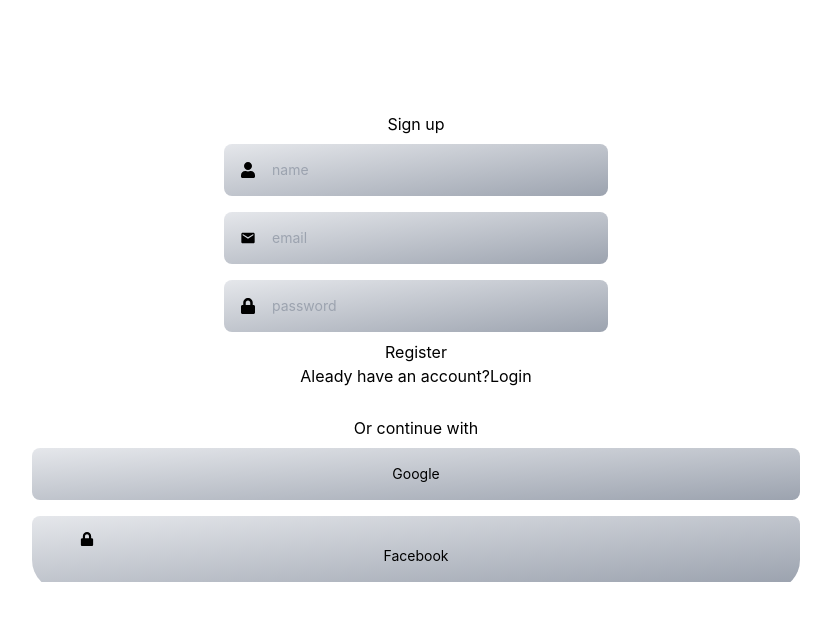
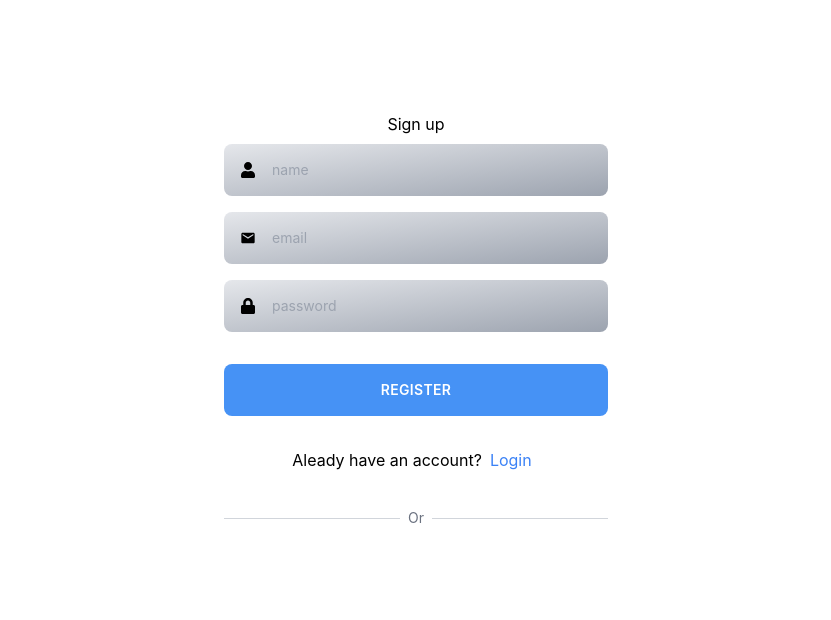
Before and after one commit to nhier17/my-fitness, a React (Create React App) app: page /signup in a window 1280 px wide. Shown: the top 620 px of the page, without its empty margins (224-1055 px from the left). Built offline with nearby package versions, Linux system fonts and the light colour scheme; no server answers.

Commit message:
complete signup logic

```diff
--- a/package.json
+++ b/package.json
@@ -3,6 +3,7 @@
   "version": "0.1.0",
   "private": true,
   "dependencies": {
+    "@react-oauth/google": "^0.12.1",
     "@testing-library/jest-dom": "^5.17.0",
     "@testing-library/react": "^13.4.0",
     "@testing-library/user-event": "^13.5.0",
--- a/src/components/Signup.jsx
+++ b/src/components/Signup.jsx
@@ -1,49 +1,92 @@
-import React from 'react'
+import React,{ useState } from 'react'
 import { MdEmail } from 'react-icons/md'
 import { FaLock, FaUser } from 'react-icons/fa'
 import { Link,useNavigate } from 'react-router-dom'
 import axios from "axios"
 import { toast } from 'sonner';
+import { GoogleLogin } from '@react-oauth/google';
+
 
 const Signup = () => {
+  const navigate = useNavigate();
+  const [formData, setFormData] = useState({
+    name: '',
+    email: '',
+    password: '',
+  })
+//register user
+const submitHandler = async (e) => {
+  e.preventDefault();
+  try {
+    const response = await axios.post('http://localhost:5000/api/auth/register', formData)
+    if(response.data) {
+      const userNAme = response.data.user.name;
+      toast.success(`Welcome, ${userNAme}`)
+      navigate('/')
+    }
+  } catch (error) {
+    toast.error(error.response.data.msg)
+  }
+
+}
+
+const inputHandler = (e) => {
+setFormData({ ...formData,
+  [e.target.name]: e.target.value})
+}
+
   return (
     <div className="m-auto mt-[5rem] bg-[#fff] rounded-[30px] relative overflow-hidden w-[768px] max-w-full min-h-[480px]">
-       <form className="mt-8 flex items-center justify-center flex-col ">
+       <form className="mt-8 flex items-center justify-center flex-col" onSubmit={submitHandler}>
      <h1>Sign up</h1>
      <div className="relative w-1/2">
         <FaUser className="absolute top-[50%] left-0 translate-x-full -translate-y-1/2" />
         <input
+        onChange={inputHandler}
         className="text-black bg-gradient-to-br from-gray-200 to-gray-400 border-none my-2 px-12 py-4 text-sm rounded-lg w-full focus:outline-none"
          type="text" placeholder="name" name="name" />
      </div>
      <div className="relative w-1/2">
         <MdEmail className="absolute top-[50%] left-0 translate-x-full -translate-y-1/2" />
         <input
+        onChange={inputHandler}
         className="text-black bg-gradient-to-br from-gray-200 to-gray-400 border-none my-2 px-12 py-4 text-sm rounded-lg w-full focus:outline-none"
          type="email" placeholder="email" name="email" />
      </div>
      <div className="relative w-1/2">
         <FaLock className="absolute top-[50%] left-0 translate-x-full -translate-y-1/2" />
         <input
+        onChange={inputHandler}
         className="text-black bg-gradient-to-br from-gray-200 to-gray-400 border-none my-2 px-12 py-4 text-sm rounded-lg w-full focus:outline-none"
          type="password" placeholder="password" name="password" />
      </div>
-     <button>Register</button>
-     <p>Aleady have an account?
-        <Link to="/login">
+     <button
+     className="bg-[#4692F5] border-none my-2 px-12 py-4 text-white text-xs sm:text-sm rounded-lg w-1/2 focus:outline-none font-semibold tracking-wide uppercase cursor-pointer mt-6"
+     type="submit">
+        Register
+        </button>
+     <p className="m-6">Aleady have an account?
+        <Link
+         className="text-blue-500 mx-2"
+         to="/login">
             Login
         </Link>
      </p>
         </form>
-        <p className="text-center mt-7">Or continue with</p>
-        <div>
-            <button className="bg-gradient-to-br from-gray-200 to-gray-400 border-none my-2 px-12 py-4 text-sm rounded-lg w-full focus:outline-none">
-                Google
-            </button>
-            <button className="bg-gradient-to-br from-gray-200 to-gray-400 border-none my-2 px-12 py-4 text-sm rounded-lg w-full focus:outline-none">
-                <FaLock className="mr-2" />
-                Facebook
-            </button>
+        <div className="flex items-center mt-3 w-1/2 m-auto">
+       <div className="flex-grow border-t border-gray-300 "></div>
+      <div className="px-2 text-gray-500 text-sm">Or</div>
+       <div className="flex-grow border-t border-gray-300"></div>
+      </div>
+        <div className="w-1/2 m-auto mt-3  px-12 py-4">
+        <GoogleLogin
+  onSuccess={credentialResponse => {
+    console.log(credentialResponse);
+  }}
+  onError={() => {
+    console.log('Login Failed');
+  }}
+/>
         </div>
     </div>
   )
--- a/src/index.js
+++ b/src/index.js
@@ -4,12 +4,15 @@ import './index.css';
 import App from './App';
 import reportWebVitals from './reportWebVitals';
 import { BrowserRouter } from "react-router-dom";
+import { GoogleOAuthProvider } from '@react-oauth/google';
 
 const root = ReactDOM.createRoot(document.getElementById('root'));
 root.render(
   <React.StrictMode>
     <BrowserRouter>
+    <GoogleOAuthProvider clientId={`${process.env.REACT_APP_GOOGLE_CLIENT_ID}`}>
     <App />
+    </GoogleOAuthProvider>
     </BrowserRouter>
   </React.StrictMode>
 );
```
Also changed, not shown: 2 other files (tests, documents, lock files or other folders).
